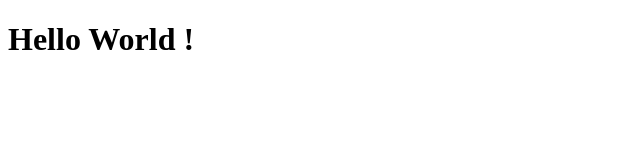
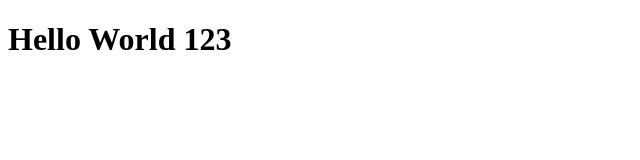
Before and after one commit to Fahryll/latihan1-revou, a plain HTML site: page index.html in a window 1280 px wide. Shown: the full height of the page, 0-640 px from the left. Drawn offline with Linux system fonts and the light colour scheme.

Commit message:
first commit

```diff
--- a/index.html
+++ b/index.html
@@ -7,6 +7,6 @@
     <title>Website Fahryl</title>
 </head>
 <body>
-    <h1>Hello World !</h1>
+    <h1>Hello World 123</h1>
 </body>
 </html>
```
